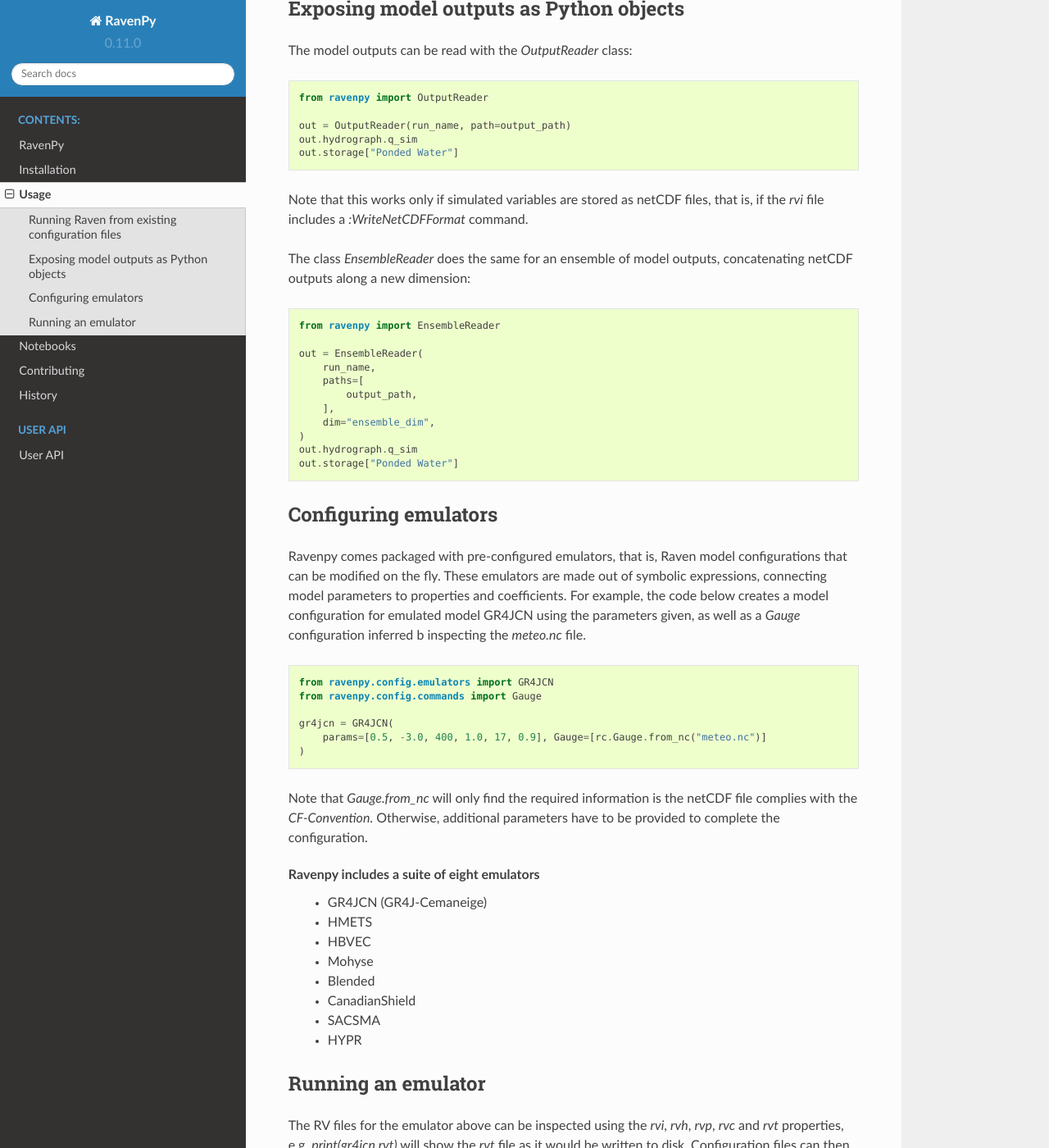
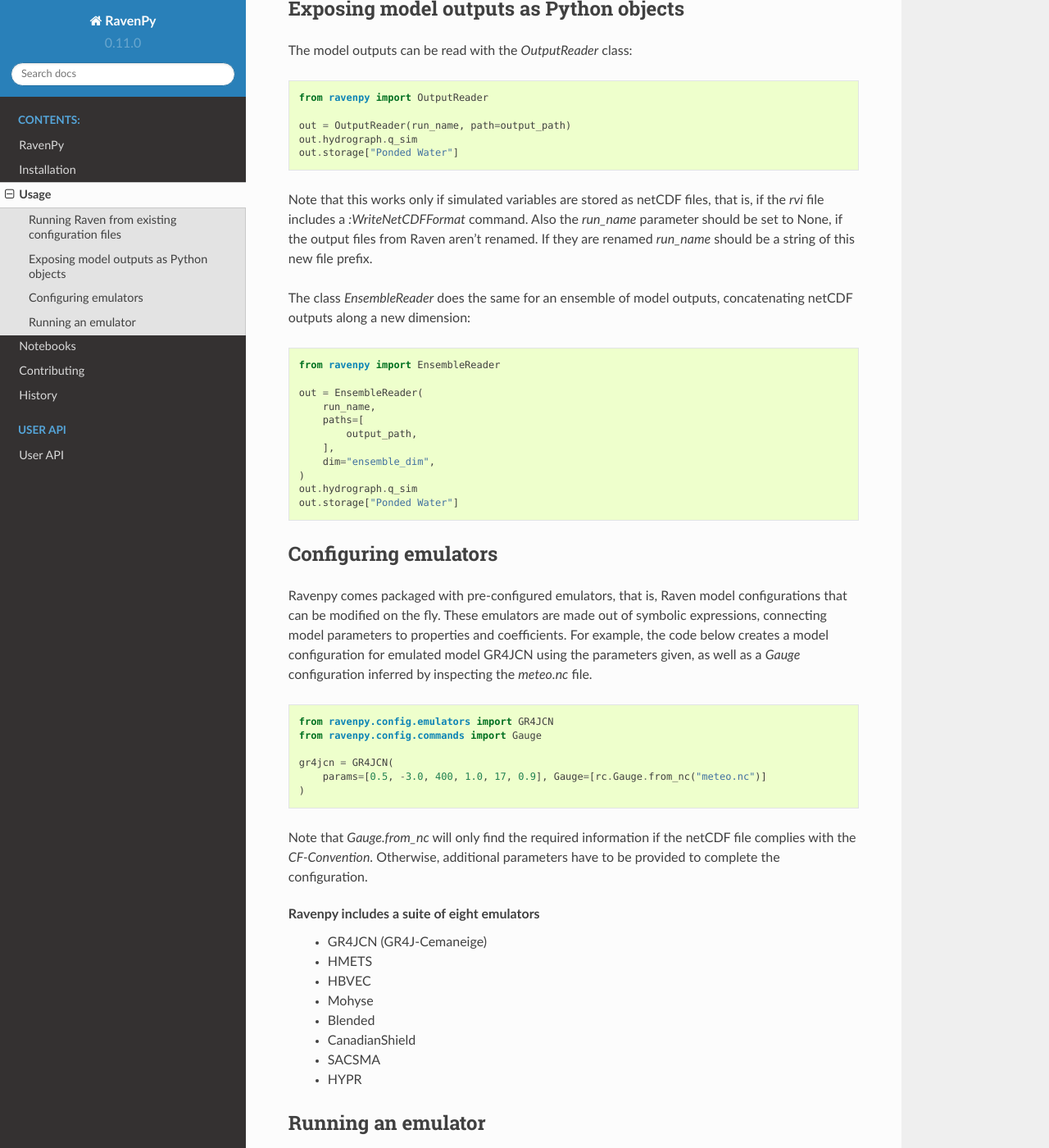
Before and after one commit to CSHS-CWRA/RavenPy, a Sphinx documentation site: the page built from docs/usage.rst, in a window 1280 px wide and 1400 px high, scrolled down 562 px. Shown: the whole window at 82% size. Built offline with Sphinx 7.4.7 and the Read the Docs theme 2.0.0, drawn with Linux system fonts in a browser that asks for light colours; pages that are not in the unit, such as notebooks, are missing from menus.

Commit message:
Update usage.rst
Corrected typos and added a precision for run_name

```diff
--- a/docs/usage.rst
+++ b/docs/usage.rst
@@ -30,7 +30,7 @@ The model outputs can be read with the `OutputReader` class:
     out.hydrograph.q_sim
     out.storage["Ponded Water"]
 
-Note that this works only if simulated variables are stored as netCDF files, that is, if the `rvi` file includes a `:WriteNetCDFFormat` command.
+Note that this works only if simulated variables are stored as netCDF files, that is, if the `rvi` file includes a `:WriteNetCDFFormat` command. Also the `run_name` parameter should be set to None, if the output files from Raven aren't renamed. If they are renamed `run_name` should be a string of this new file prefix.
 
 The class `EnsembleReader` does the same for an ensemble of model outputs, concatenating netCDF outputs along a new dimension:
 
@@ -51,7 +51,7 @@ The class `EnsembleReader` does the same for an ensemble of model outputs, conca
 
 Configuring emulators
 ---------------------
-Ravenpy comes packaged with pre-configured emulators, that is, Raven model configurations that can be modified on the fly. These emulators are made out of symbolic expressions, connecting model parameters to properties and coefficients. For example, the code below creates a model configuration for emulated model GR4JCN using the parameters given, as well as a `Gauge` configuration inferred b inspecting the `meteo.nc` file.
+Ravenpy comes packaged with pre-configured emulators, that is, Raven model configurations that can be modified on the fly. These emulators are made out of symbolic expressions, connecting model parameters to properties and coefficients. For example, the code below creates a model configuration for emulated model GR4JCN using the parameters given, as well as a `Gauge` configuration inferred by inspecting the `meteo.nc` file.
 
 .. code-block:: python
 
@@ -62,7 +62,7 @@ Ravenpy comes packaged with pre-configured emulators, that is, Raven model confi
         params=[0.5, -3.0, 400, 1.0, 17, 0.9], Gauge=[rc.Gauge.from_nc("meteo.nc")]
     )
 
-Note that `Gauge.from_nc` will only find the required information is the netCDF file complies with the `CF-Convention`. Otherwise, additional parameters have to be provided to complete the configuration.
+Note that `Gauge.from_nc` will only find the required information if the netCDF file complies with the `CF-Convention`. Otherwise, additional parameters have to be provided to complete the configuration.
 
 Ravenpy includes a suite of eight emulators
   - GR4JCN (GR4J-Cemaneige)
```
